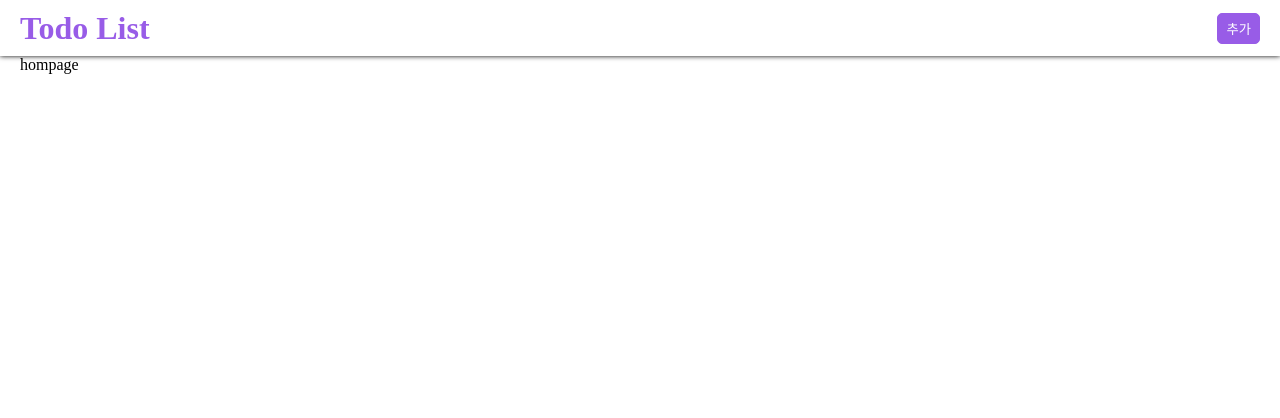
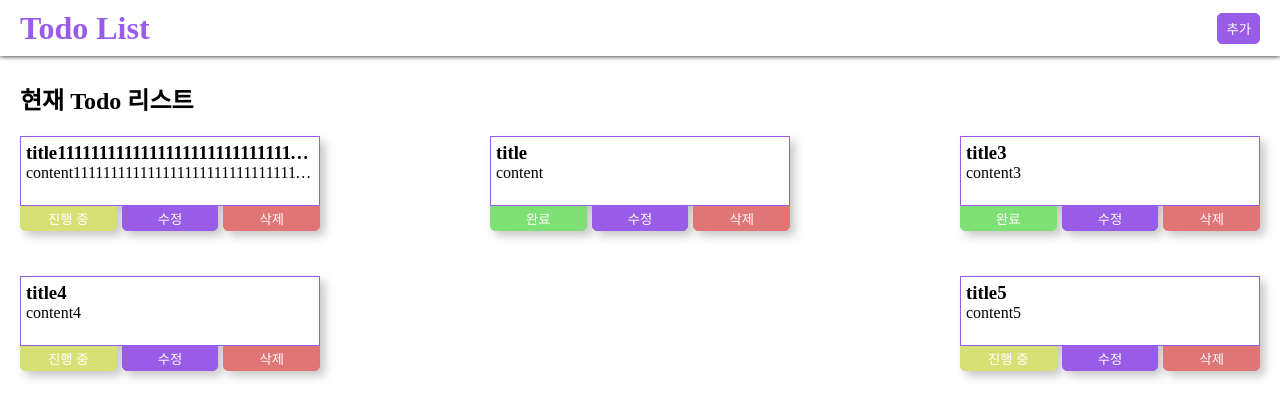
Before and after one commit to royud/Vue-Todo-List, a Vue app: page / in a window 1280 px wide. Shown: the top 418 px of the page. Built offline with nearby package versions, Linux system fonts and the light colour scheme.

Commit message:
리스트 ui 제작

```diff
--- a/src/App.vue
+++ b/src/App.vue
@@ -10,6 +10,7 @@ import { RouterView } from 'vue-router'
 
 <style>
 * {
+  box-sizing: border-box;
   margin: 0;
   padding: 0;
 }
@@ -22,13 +23,16 @@ ol,
 li {
   list-style: none;
 }
+article {
+  margin: 25px 0;
+}
 .container {
   width: min(100%, 1400px);
   margin: 0 auto;
 }
 @media (max-width: 1440px) {
   .container {
-    margin: 0 20px;
+    padding: 0 20px;
   }
 }
 </style>
--- a/src/views/HomeView.vue
+++ b/src/views/HomeView.vue
@@ -1,3 +1,109 @@
-<script setup lang="ts"></script>
+<script setup lang="ts">
+const todos = [
+  {
+    id: 1,
+    title: 'title11111111111111111111111111111111111111111111111',
+    content: 'content11111111111111111111111111111111111111111111111111',
+    status: false
+  },
+  {
+    id: 2,
+    title: 'title',
+    content: 'content',
+    status: true
+  },
+  {
+    id: 3,
+    title: 'title3',
+    content: 'content3',
+    status: true
+  },
+  {
+    id: 4,
+    title: 'title4',
+    content: 'content4',
+    status: false
+  },
+  {
+    id: 5,
+    title: 'title5',
+    content: 'content5',
+    status: false
+  }
+]
+</script>
 
-<template>hompage</template>
+<template>
+  <article>
+    <h2>현재 Todo 리스트</h2>
+    <ul>
+      <li v-for="todo in todos" :key="todo.id">
+        <div class="contents">
+          <h3 class="content">{{ todo.title }}</h3>
+          <div class="content">{{ todo.content }}</div>
+        </div>
+        <div class="btn-wrap">
+          <button :class="todo.status ? 'success' : 'proceeding'">
+            {{ todo.status ? '완료' : '진행 중' }}
+          </button>
+          <button>수정</button>
+          <button class="delete">삭제</button>
+        </div>
+      </li>
+    </ul>
+  </article>
+</template>
+
+<style scoped>
+h2 {
+  margin-bottom: 20px;
+}
+ul {
+  width: 100%;
+  display: flex;
+  flex-wrap: wrap;
+  justify-content: space-between;
+  gap: 20px;
+}
+li {
+  width: 300px;
+  filter: drop-shadow(5px 5px 5px #1919193e);
+}
+.contents {
+  width: 100%;
+  background-color: #ffffff;
+  border: 1px solid #985ce7;
+  padding: 5px;
+  height: 70px;
+}
+.content {
+  overflow: hidden;
+  text-overflow: ellipsis;
+}
+.btn-wrap {
+  height: 50px;
+  display: flex;
+  gap: 5px;
+}
+button {
+  flex: 1 1;
+  height: 25px;
+  background-color: #985ce7;
+  border: 1px solid #985ce7;
+  border-radius: 0 0 5px 5px;
+  cursor: pointer;
+  color: #ffffff;
+}
+button.success {
+  background-color: #7ee075;
+  border: 1px solid #7ee075;
+}
+button.proceeding {
+  background-color: #d7e075;
+  border: 1px solid #d7e075;
+}
+button.delete {
+  background-color: #e07575;
+  border: 1px solid #e07575;
+}
+</style>
```
